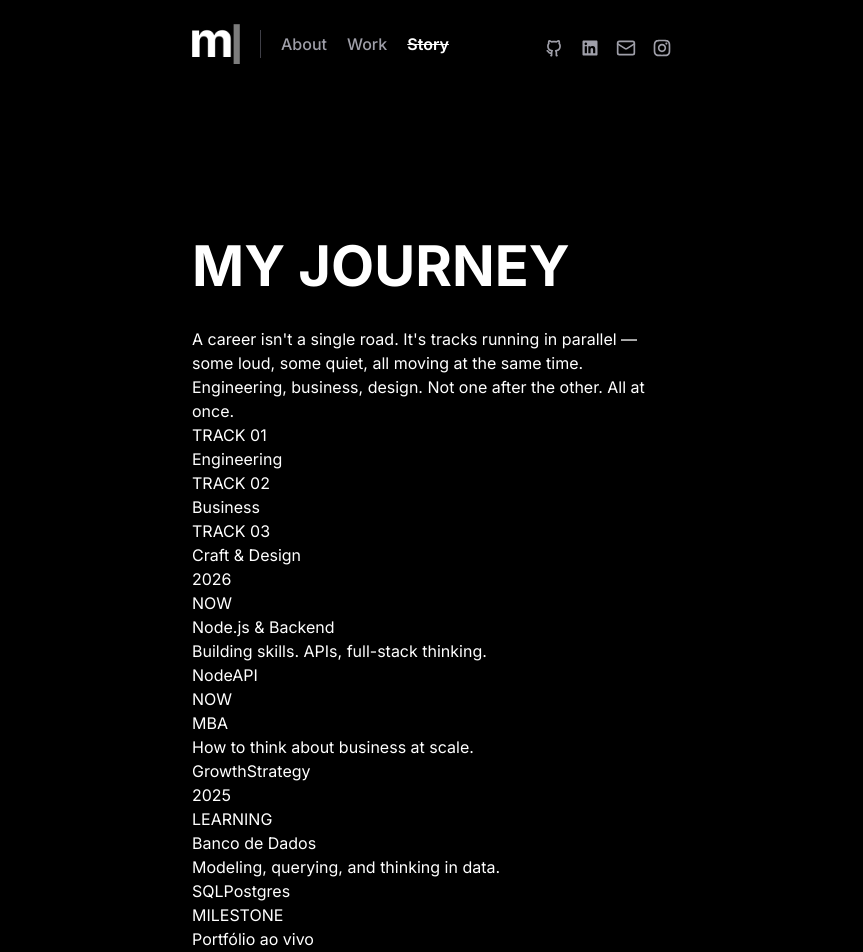
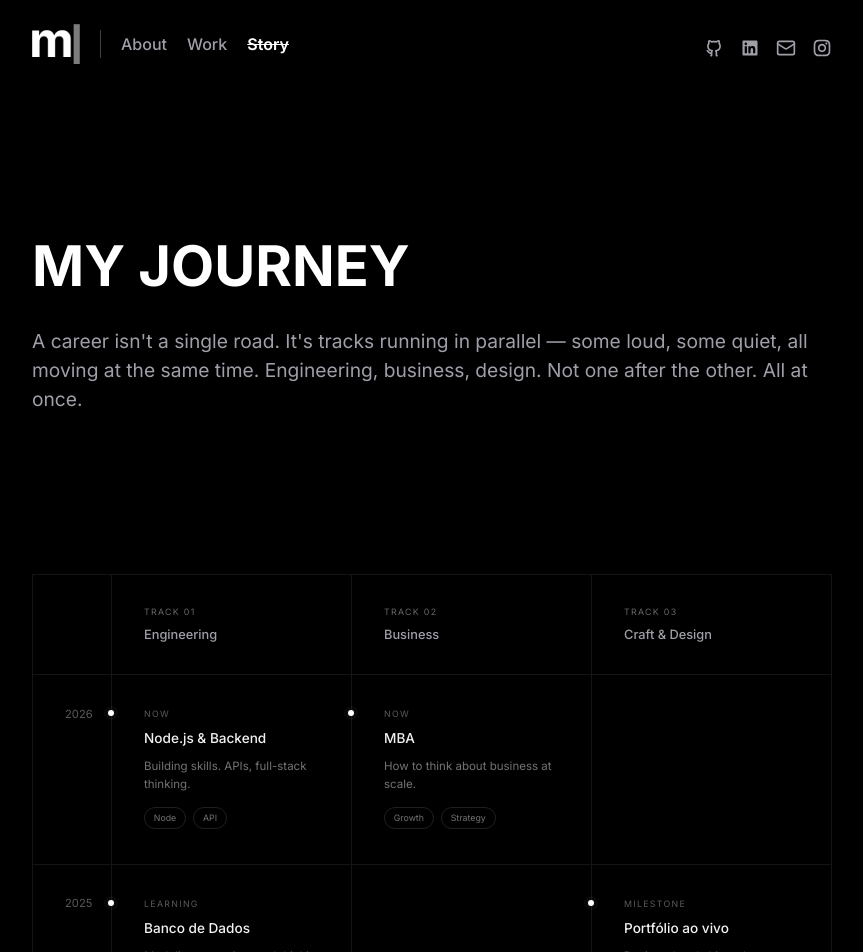
Before and after one commit to makeneto/makenedev, a React (Vite) app: page /story in a window 1280 px wide. Shown: the top 952 px of the page, without its empty margins (208-1071 px from the left). Built offline with nearby package versions, Linux system fonts and the light colour scheme; a web font is replaced by a local one.

Commit message:
style: css preprocessed

```diff
--- a/src/css/style.css
+++ b/src/css/style.css
@@ -5,6 +5,11 @@ body {
   background-color: black;
   color: white;
   padding-inline: 25rem;
+}
+@media (width <= 1280px) {
+  body {
+    padding-inline: 15rem;
+  }
 }
 
 textarea::-webkit-scrollbar {
@@ -15,10 +20,6 @@ textarea {
   scrollbar-width: none; /* Firefox */
 }
 
-.contact {
-  margin-top: 30rem;
-  color: white;
-}
 .contact__content {
   display: grid;
   grid-template-columns: 1fr 1fr;
@@ -74,8 +75,17 @@ textarea {
   grid-template-columns: repeat(2, 1fr);
 }
 
+.description--medium {
+  color: var(--color-zinc-400);
+  font-size: 1.1rem;
+}
+.description--normal {
+  color: var(--color-zinc-400);
+  font-size: 1.2rem;
+}
+
 .footer {
-  margin-top: 20rem;
+  margin-top: 15rem;
   padding-bottom: 1.5rem;
 }
 .footer__gratitude {
@@ -91,7 +101,7 @@ textarea {
 }
 
 .homeHeader {
-  margin-bottom: 30rem;
+  margin-bottom: 25rem;
   display: grid;
   gap: 13rem;
 }
@@ -164,15 +174,12 @@ textarea {
 .default-header {
   display: grid;
   gap: 1.2rem;
+  margin-bottom: 10rem;
 }
 .default-header__title {
   font-size: 3.5rem;
   font-weight: bold;
   text-transform: uppercase;
-}
-.default-header__description {
-  font-size: 1.2rem;
-  color: var(--color-zinc-400);
 }
 .default-header--about {
   display: grid;
@@ -203,6 +210,7 @@ textarea {
 }
 
 .quoteOfTheDay {
+  margin-bottom: 20rem;
   display: grid;
   gap: 2rem;
 }
@@ -248,6 +256,223 @@ textarea {
   font-weight: 500;
 }
 
+.section {
+  padding: 3rem 0;
+}
+
+.header {
+  display: flex;
+  align-items: center;
+  justify-content: space-between;
+  gap: 1.5rem;
+  padding-bottom: 1rem;
+  margin-bottom: 2rem;
+  border-bottom: 1px solid var(--color-zinc-600);
+}
+
+.heading {
+  font-family: "Antonio", sans-serif;
+  font-size: clamp(1.75rem, 4vw, 2.25rem);
+  font-weight: 900;
+  text-transform: uppercase;
+  letter-spacing: -0.01em;
+  color: white;
+  margin: 0;
+  white-space: nowrap;
+  line-height: 1;
+}
+
+.divider {
+  flex: 1;
+  height: 1px;
+  background-color: #d4d4d4;
+}
+
+.viewAll {
+  font-size: 0.9375rem;
+  font-weight: 400;
+  color: white;
+  text-decoration: none;
+  white-space: nowrap;
+  transition: opacity 0.2s ease;
+}
+.viewAll:hover {
+  text-decoration: underline;
+}
+
+.showCaseGrid {
+  display: grid;
+  grid-template-columns: repeat(auto-fill, minmax(min(100%, 380px), 1fr));
+  column-gap: 2rem;
+  row-gap: 4rem;
+  list-style: none;
+  margin: 0;
+  padding: 0;
+}
+.showCaseGrid--multi-row {
+  grid-template-columns: repeat(2, 1fr);
+}
+
+.card {
+  display: flex;
+  flex-direction: column;
+  gap: 1.25rem;
+}
+.card svg {
+  display: none;
+}
+.card:hover svg {
+  display: block;
+  width: 1.2rem;
+  height: 1.2rem;
+}
+.card:hover .card--description {
+  color: white;
+  margin: 0;
+}
+.card--description {
+  font-size: 1rem;
+  line-height: 1.6;
+  color: var(--color-zinc-400);
+  display: -webkit-box;
+  -webkit-line-clamp: 2;
+  -webkit-box-orient: vertical;
+  overflow: hidden;
+  text-overflow: ellipsis;
+}
+
+.image {
+  width: 100%;
+  height: 20rem;
+  object-fit: cover;
+  object-position: center center;
+  display: block;
+  transition: transform 0.25s ease;
+}
+
+.body {
+  display: flex;
+  flex-direction: column;
+  gap: 0.5rem;
+}
+
+.title {
+  font-size: 1.2rem;
+  font-weight: 600;
+  color: white;
+}
+
+.timeline {
+  width: 100%;
+  background: #000;
+  color: #fff;
+}
+.timeline__empty {
+  border-right: 1px solid rgba(255, 255, 255, 0.08);
+  border-bottom: 1px solid rgba(255, 255, 255, 0.08);
+  border-left: 1px solid rgba(255, 255, 255, 0.08);
+}
+.timeline__wrapper {
+  max-width: 80rem;
+  margin: 0 auto;
+}
+.timeline__grid {
+  display: grid;
+  grid-template-columns: 80px repeat(3, 1fr);
+  border-top: 1px solid rgba(255, 255, 255, 0.08);
+}
+.timeline__header {
+  padding: 1.9rem 2rem;
+  border-bottom: 1px solid rgba(255, 255, 255, 0.08);
+  border-right: 1px solid rgba(255, 255, 255, 0.08);
+}
+.timeline__header .timeline__track {
+  font-size: 0.55rem;
+  letter-spacing: 0.15em;
+  color: rgba(255, 255, 255, 0.4);
+  display: block;
+  margin-bottom: 0.4rem;
+}
+.timeline__header h3 {
+  font-size: 0.8rem;
+  font-weight: 500;
+  color: var(--color-zinc-400);
+}
+.timeline__year {
+  padding-top: 1.9rem;
+  padding-inline: 2rem;
+  font-size: 0.7rem;
+  color: rgba(255, 255, 255, 0.35);
+  border-right: 1px solid rgba(255, 255, 255, 0.08);
+  border-bottom: 1px solid rgba(255, 255, 255, 0.08);
+  border-left: 1px solid rgba(255, 255, 255, 0.08);
+}
+.timeline__column {
+  min-height: 150px;
+  padding: 1.5rem 1rem 2.2rem;
+  border-right: 1px solid rgba(255, 255, 255, 0.08);
+  border-bottom: 1px solid rgba(255, 255, 255, 0.08);
+  position: relative;
+}
+
+.timeline-card {
+  position: relative;
+  padding-left: 1rem;
+}
+.timeline-card__dot {
+  position: absolute;
+  left: -1.22rem;
+  top: 0.66rem;
+  width: 6px;
+  height: 6px;
+  border-radius: 999px;
+  background: #fff;
+  box-shadow: 0 0 0 4px rgba(255, 255, 255, 0.03);
+}
+.timeline-card__title {
+  display: inline-block;
+  font-size: 0.55rem;
+  letter-spacing: 0.15em;
+  color: rgba(255, 255, 255, 0.35);
+  margin-bottom: 0.5rem;
+}
+.timeline-card__subtitle {
+  font-size: 0.85rem;
+  font-weight: 500;
+  margin-bottom: 0.5rem;
+  color: rgba(255, 255, 255, 0.95);
+}
+.timeline-card__description {
+  font-size: 0.72rem;
+  line-height: 1.6;
+  max-width: 220px;
+  color: rgba(255, 255, 255, 0.45);
+  margin-bottom: 0.85rem;
+}
+.timeline-card__tags {
+  display: flex;
+  gap: 0.45rem;
+  flex-wrap: wrap;
+}
+.timeline-card__tag {
+  font-size: 0.55rem;
+  border: 1px solid rgba(255, 255, 255, 0.12);
+  color: rgba(255, 255, 255, 0.45);
+  border-radius: 999px;
+  padding: 0.2rem 0.55rem;
+}
+
+@media (max-width: 900px) {
+  .timeline__grid {
+    grid-template-columns: 60px 1fr;
+  }
+  .timeline__header:nth-child(3), .timeline__header:nth-child(4) {
+    display: none;
+  }
+  .timeline__column:nth-child(4n), .timeline__column:nth-child(4n-1) {
+    display: none;
+  }
+}
 .work-experience {
   margin-top: 15rem;
   display: grid;
@@ -266,11 +491,12 @@ textarea {
   gap: 1rem;
 }
 .work-experience .profile__pic {
-  border-radius: 0.8rem;
+  background: linear-gradient(to bottom, rgba(0, 0, 0, 0) 60%, rgb(0, 0, 0) 100%), url("/assets/makenedev-profile.jpeg");
+  background-position: center top;
+  background-size: cover;
   width: 100%;
   height: 28rem;
-  object-fit: cover;
-  object-position: top;
+  border-radius: 0.3rem;
 }
 .work-experience .profile__content {
   display: grid;
```
Also changed, not shown: 1 other file (tests, documents, lock files or other folders).
